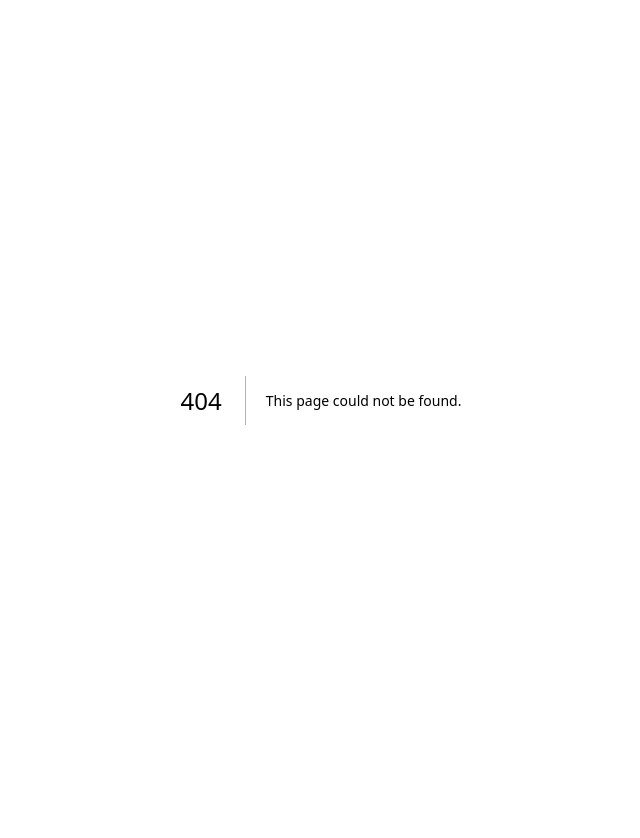
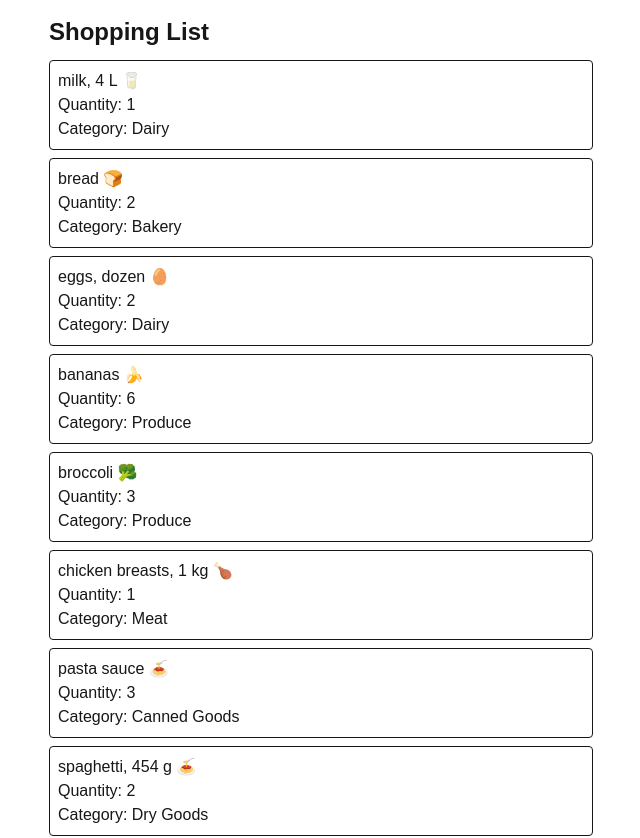
Before and after one commit to naolwonberi/cprg306-assignments, a Next.js app: page /week-3 in a window 1280 px wide. Before the commit this address had no page. Shown: the top 838 px of the page, without its empty margins (319-959 px from the left). Before the commit the page ends 800 px from the top, so only its background shows below. Built offline with nearby package versions, Linux system fonts and the light colour scheme.

Commit message:
Week 3: shopping list (Item, ItemList, page) and link from homepage

```diff
--- a/app/page.js
+++ b/app/page.js
@@ -6,6 +6,7 @@ export default function Home() {
       <h1>CPRG 306: Web Development 2 - Assignments</h1>
       <p>
         <Link href="/week-2">Go to Week 2 →</Link>
+        <Link href="/week-3">Go to Week 3 →</Link>
       </p>
     </main>
   );
--- /dev/null
+++ b/app/week-3/item-list.js
@@ -0,0 +1,103 @@
+import Item from "./item";
+
+export default function ItemList() {
+  const item1 = {
+    name: "milk, 4 L 🥛",
+    quantity: 1,
+    category: "dairy",
+  };
+
+  const item2 = {
+    name: "bread 🍞",
+    quantity: 2,
+    category: "bakery",
+  };
+
+  const item3 = {
+    name: "eggs, dozen 🥚",
+    quantity: 2,
+    category: "dairy",
+  };
+
+  const item4 = {
+    name: "bananas 🍌",
+    quantity: 6,
+    category: "produce",
+  };
+
+  const item5 = {
+    name: "broccoli 🥦",
+    quantity: 3,
+    category: "produce",
+  };
+
+  const item6 = {
+    name: "chicken breasts, 1 kg 🍗",
+    quantity: 1,
+    category: "meat",
+  };
+
+  const item7 = {
+    name: "pasta sauce 🍝",
+    quantity: 3,
+    category: "canned goods",
+  };
+
+  const item8 = {
+    name: "spaghetti, 454 g 🍝",
+    quantity: 2,
+    category: "dry goods",
+  };
+
+  const item9 = {
+    name: "toilet paper, 12 pack 🧻",
+    quantity: 1,
+    category: "household",
+  };
+
+  const item10 = {
+    name: "paper towels, 6 pack",
+    quantity: 1,
+    category: "household",
+  };
+
+  const item11 = {
+    name: "dish soap 🍽️",
+    quantity: 1,
+    category: "household",
+  };
+
+  const item12 = {
+    name: "hand soap 🧼",
+    quantity: 4,
+    category: "household",
+  };
+
+  const items = [
+    item1,
+    item2,
+    item3,
+    item4,
+    item5,
+    item6,
+    item7,
+    item8,
+    item9,
+    item10,
+    item11,
+    item12,
+  ];
+
+  return (
+    <ul className="space-y-2">
+      {items.map((it) => (
+        <Item
+          key={it.name}
+          name={it.name}
+          quantity={it.quantity}
+          category={it.category}
+        />
+      ))}
+    </ul>
+  );
+}
--- /dev/null
+++ b/app/week-3/item.js
@@ -0,0 +1,10 @@
+// app/week-3/item.js
+export default function Item({ name, quantity, category }) {
+  return (
+    <li className="border p-2 rounded">
+      <p className="font-medium">{name}</p>
+      <p>Quantity: {quantity}</p>
+      <p className="capitalize">Category: {category}</p>
+    </li>
+  );
+}
--- /dev/null
+++ b/app/week-3/page.js
@@ -0,0 +1,10 @@
+import ItemList from "./item-list";
+
+export default function Page() {
+  return (
+    <main className="p-4 max-w-xl mx-auto">
+      <h1 className="text-2xl font-bold mb-3">Shopping List</h1>
+      <ItemList />
+    </main>
+  );
+}
```
